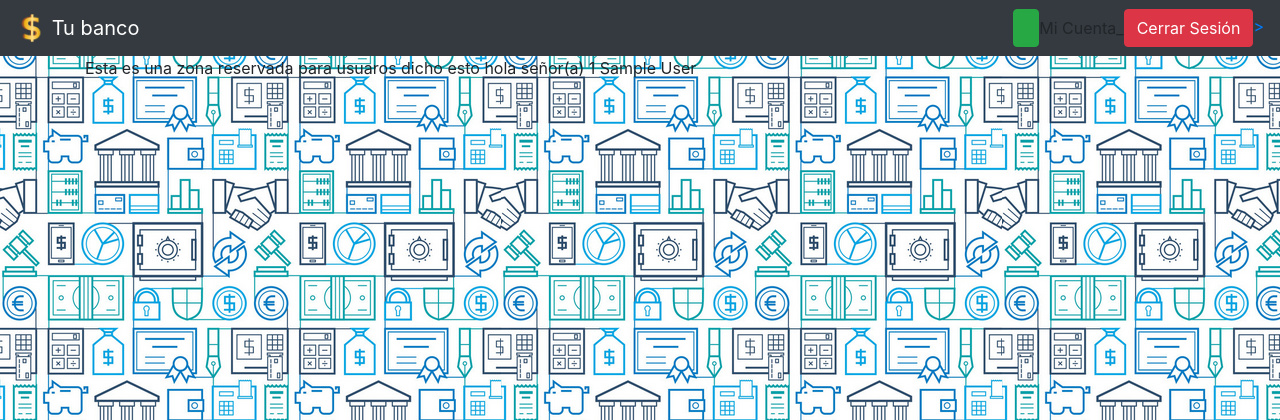
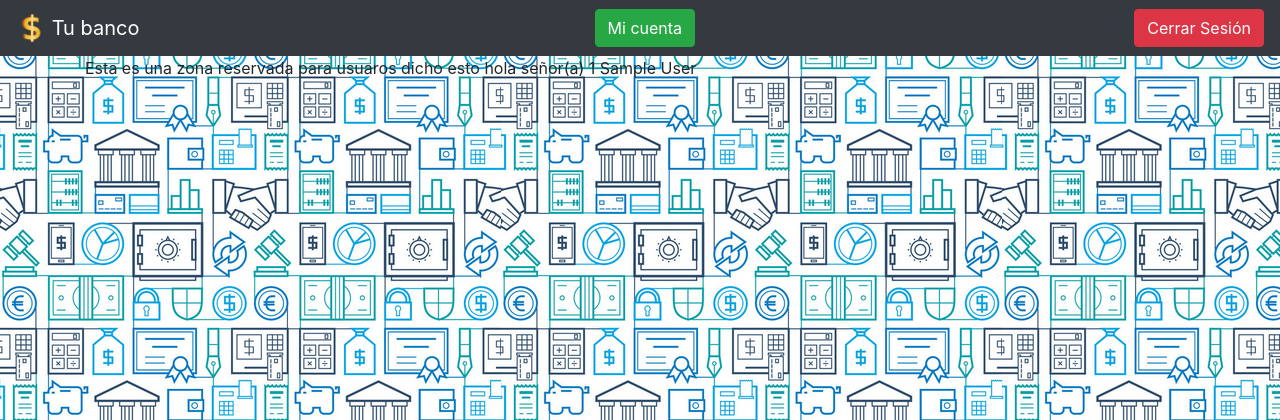
Before and after one commit to jddma/Banco_pw, a PHP site: page /panel/ in a window 1280 px wide. Shown: the top 420 px of the page. Run offline with PHP 8.4, Linux system fonts and the light colour scheme; the visitor is signed in with stand-in values (Sample User, id 1).

Commit message:
correcion #2 bug cerrar sesion

```diff
--- a/panel/index.php
+++ b/panel/index.php
@@ -27,10 +27,8 @@
             <img src="../img/logo_panel.png" width="30" height="30" class="d-inline-block align-top" alt="">
             Tu banco
             </a>
-            <form class="form-inline">
-                <input class="btn btn-success my-2 my-sm-0" type="button">Mi Cuenta</input>_
-                <a href="../includes/cerrar_sesion.php"><input class="btn btn-danger my-2 my-sm-0" type="button" value="Cerrar Sesión">></a>
-            </form>
+            <input class="btn btn-success my-2 my-sm-0" type="button" value="Mi cuenta">
+            <a href="../includes/cerrar_sesion.php"><input class="btn btn-danger my-2 my-sm-0" type="button" value="Cerrar Sesión"></a>
         </nav>
         <div class="container">
             <?php
```
